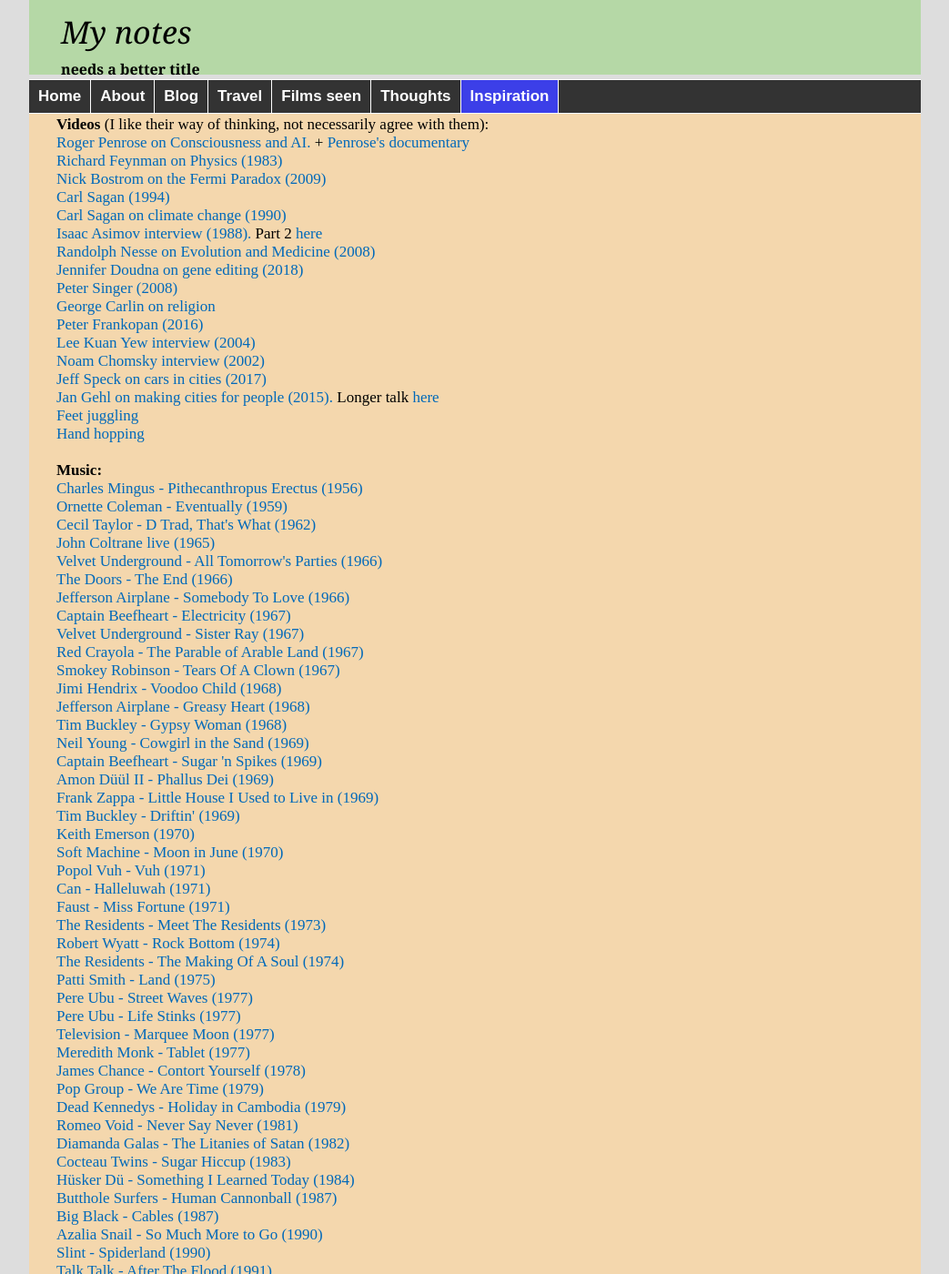
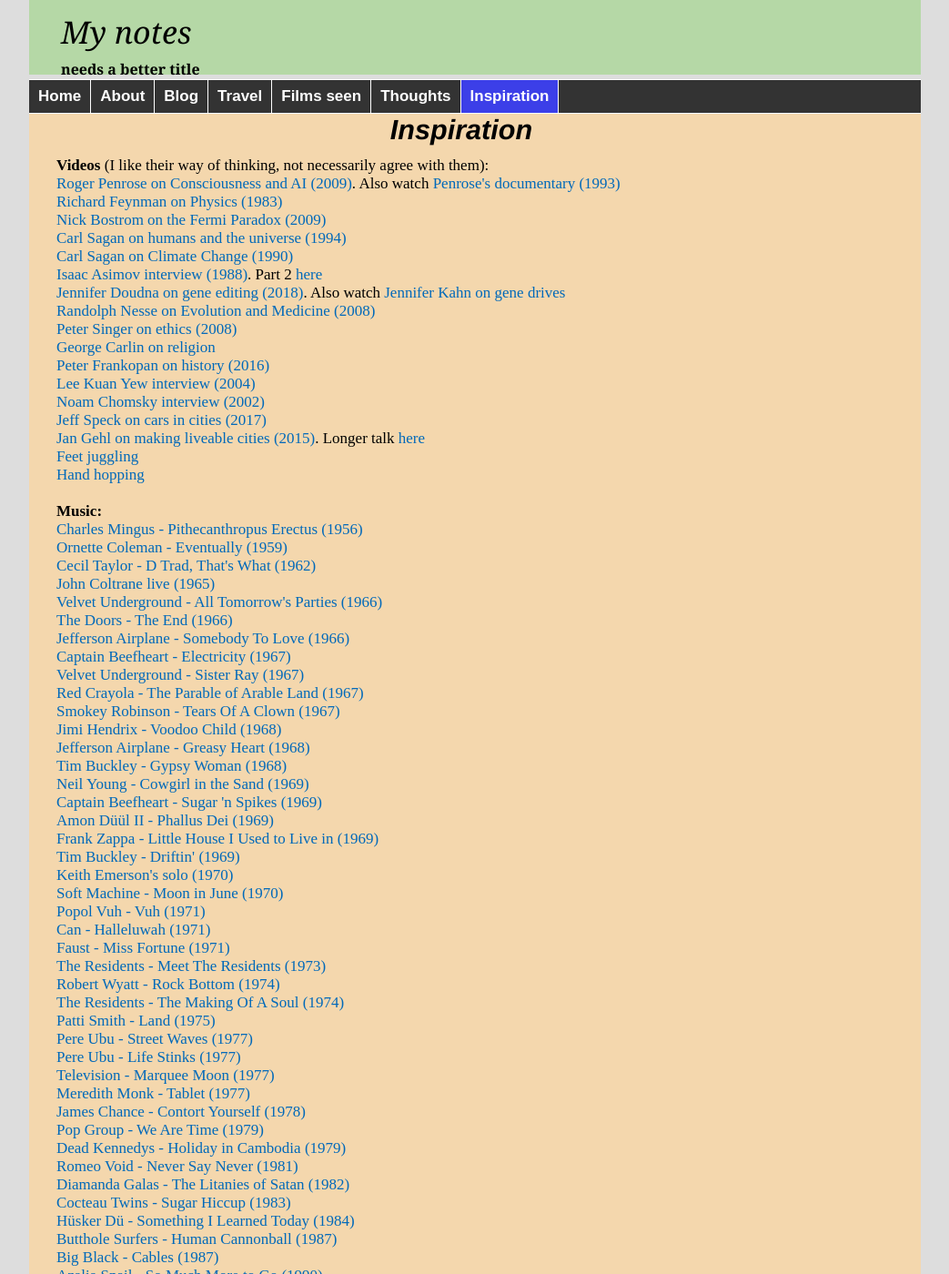
Before and after one commit to witbag/witbag.github.io, a Jekyll site: the page built from inspiration/index.html, in a window 1280 px wide and 1400 px high. Shown: the whole window at 91% size, without its empty margins (118-1161 px from the left). Built offline with Jekyll 4.4.1, drawn with Linux system fonts in a browser that asks for light colours; some of the changed text lies outside the part shown.

Commit message:
Update index.html

```diff
--- a/inspiration/index.html
+++ b/inspiration/index.html
@@ -4,23 +4,24 @@
 ---
 
 <br>
-<br>
+<center><h2><i>Inspiration</i></h2></center>
+
 <b>Videos</b> (I like their way of thinking, not necessarily agree with them):<br>
-<a href="https://www.closertotruth.com/interviews/2812" target=_blank>Roger Penrose on Consciousness and AI.</a> + <a href="https://www.youtube.com/watch?v=9Sp1egEjwBI" target=_blank>Penrose's documentary</a><br>
+<a href="https://www.closertotruth.com/interviews/2812" target=_blank>Roger Penrose on Consciousness and AI (2009)</a>. Also watch <a href="https://www.youtube.com/watch?v=9Sp1egEjwBI" target=_blank>Penrose's documentary (1993)</a><br>
 <a href="https://www.youtube.com/watch?v=P1ww1IXRfTA" target=_blank>Richard Feynman on Physics (1983)</a><br>
 <a href="https://www.closertotruth.com/interviews/3988" target=_blank>Nick Bostrom on the Fermi Paradox (2009)</a><br>
-<a href="https://youtu.be/6_-jtyhAVTc?t=464" target=_blank>Carl Sagan (1994)</a><br>
-<a href="https://youtu.be/9Xz3ZjOSMRU?t=1642" target=_blank>Carl Sagan on climate change (1990)</a><br>
-<a href="https://www.youtube.com/watch?v=aogsJ4t4aBE" target=_blank>Isaac Asimov interview (1988). </a>Part 2 <a href="https://vimeo.com/48767355" target=_blank>here</a><br>
+<a href="https://youtu.be/6_-jtyhAVTc?t=464" target=_blank>Carl Sagan on humans and the universe (1994)</a><br>
+<a href="https://youtu.be/9Xz3ZjOSMRU?t=1642" target=_blank>Carl Sagan on Climate Change (1990)</a><br>
+<a href="https://www.youtube.com/watch?v=aogsJ4t4aBE" target=_blank>Isaac Asimov interview (1988)</a>. Part 2 <a href="https://vimeo.com/48767355" target=_blank>here</a><br>
+<a href="https://www.youtube.com/watch?v=ZuqX3Jb7rRA" target=_blank>Jennifer Doudna on gene editing (2018)</a>. Also watch <a href="https://www.youtube.com/watch?v=OI_OhvOumT0" target=_blank>Jennifer Kahn on gene drives</a><br>
 <a href="https://www.youtube.com/watch?v=bAOhOhJr-gM" target=_blank>Randolph Nesse on Evolution and Medicine (2008)</a><br>
-<a href="https://www.youtube.com/watch?v=ZuqX3Jb7rRA" target=_blank>Jennifer Doudna on gene editing (2018)</a><br>
-<a href="https://www.youtube.com/watch?v=GYYNY2oKVWU" target=_blank>Peter Singer (2008)</a><br>
+<a href="https://www.youtube.com/watch?v=GYYNY2oKVWU" target=_blank>Peter Singer on ethics (2008)</a><br>
 <a href="https://www.youtube.com/watch?v=8r-e2NDSTuE" target=_blank>George Carlin on religion</a><br>
-<a href="https://www.youtube.com/watch?v=NJ54ojX5zlM" target=_blank>Peter Frankopan (2016)</a><br>
+<a href="https://www.youtube.com/watch?v=NJ54ojX5zlM" target=_blank>Peter Frankopan on history (2016)</a><br>
 <a href="https://charlierose.com/videos/18834" target=_blank>Lee Kuan Yew interview (2004)</a><br>
 <a href="https://www.youtube.com/watch?v=7lPnLK9z1fI" target=_blank>Noam Chomsky interview (2002)</a><br>
 <a href="https://www.youtube.com/watch?v=2kBEvg8bftE" target=_blank>Jeff Speck on cars in cities (2017)</a><br>
-<a href="https://www.youtube.com/watch?v=Cgw9oHDfJ4k" target=_blank>Jan Gehl on making cities for people (2015). </a>Longer talk <a href="https://youtu.be/BZMl5ArcE7k?t=2322" target=_blank>here</a><br>
+<a href="https://www.youtube.com/watch?v=Cgw9oHDfJ4k" target=_blank>Jan Gehl on making liveable cities (2015)</a>. Longer talk <a href="https://youtu.be/BZMl5ArcE7k?t=2322" target=_blank>here</a><br>
 <a href="https://www.youtube.com/watch?v=QfhvM5AoFsg" target=_blank>Feet juggling</a><br>
 <a href="https://www.youtube.com/watch?v=GCDTbUQ8geA" target=_blank>Hand hopping</a><br>
 <br>
@@ -45,7 +46,7 @@
 <a href="https://www.youtube.com/watch?v=g1klpKy_3hY" target=_blank>Amon Düül II - Phallus Dei (1969)</a><br>
 <a href="https://www.youtube.com/watch?v=jsGQw6Oo_OQ" target=_blank>Frank Zappa - Little House I Used to Live in (1969)</a><br>
 <a href="https://www.youtube.com/watch?v=ug586LDGJgQ" target=_blank>Tim Buckley - Driftin' (1969)</a><br>
-<a href="https://youtu.be/Kbc9UZIQoy4?t=960" target=_blank>Keith Emerson (1970)</a><br>
+<a href="https://youtu.be/Kbc9UZIQoy4?t=960" target=_blank>Keith Emerson's solo (1970)</a><br>
 <a href="https://www.youtube.com/watch?v=IJFSIX_uVPM" target=_blank>Soft Machine - Moon in June (1970)</a><br>
 <a href="https://www.youtube.com/watch?v=kbQ1v-nCFjA" target=_blank>Popol Vuh - Vuh (1971)</a><br>
 <a href="https://www.youtube.com/watch?v=zupb-zzY8nA" target=_blank>Can - Halleluwah (1971)</a><br>
```
Also changed, not shown: other parts of inspiration/index.html (+0 -1 lines).
